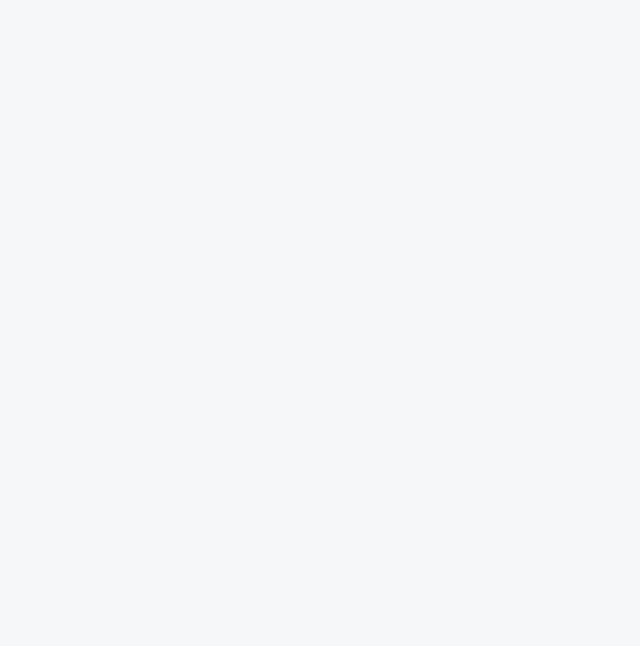
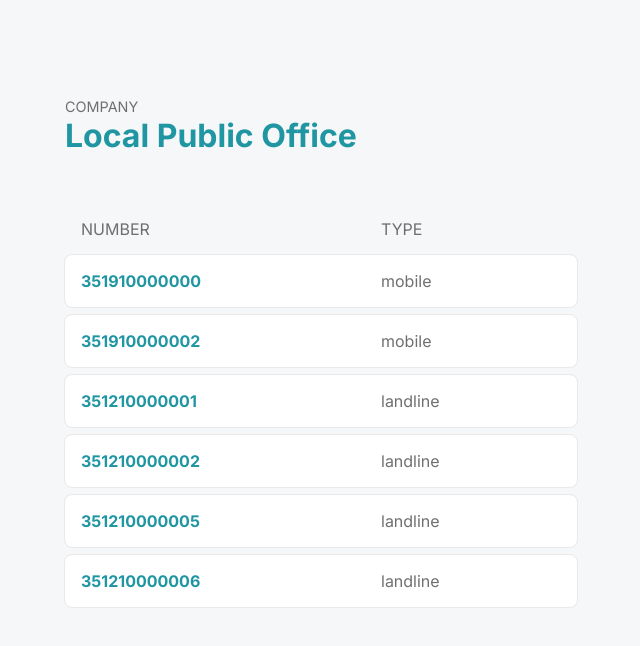
Before and after one commit to kdumagalhaes/companies_list, a React (Vite) app: page /company/1 in a window 1280 px wide. Shown: the top 646 px of the page, without its empty margins (319-959 px from the left). Built offline with nearby package versions, Linux system fonts and the light colour scheme; data requests are answered from the project's data file.

Commit message:
Add Company page && add CompaniesContext

```diff
--- a/src/App.tsx
+++ b/src/App.tsx
@@ -3,14 +3,17 @@ import { defaultTheme } from './styles/themes/default'
 import { GlobalStyle } from './styles/global'
 import { BrowserRouter } from 'react-router-dom'
 import { Router } from './routes/Router'
+import { CompaniesProvider } from './context/CompaniesContext'
 
 function App() {
   return (
     <ThemeProvider theme={defaultTheme}>
-      <BrowserRouter>
-        <Router />
-      </BrowserRouter>
-      <GlobalStyle />
+      <CompaniesProvider>
+        <BrowserRouter>
+          <Router />
+        </BrowserRouter>
+        <GlobalStyle />
+      </CompaniesProvider>
     </ThemeProvider>
   )
 }
--- /dev/null
+++ b/src/context/CompaniesContext.tsx
@@ -0,0 +1,101 @@
+import {
+  createContext,
+  ReactNode,
+  useContext,
+  useState,
+  useEffect,
+} from 'react'
+
+interface CompaniesProviderProps {
+  children: ReactNode
+}
+
+interface CompaniesApi {
+  id: number
+  name: string
+  vatin: string
+}
+
+interface PhoneNumbersApi {
+  id: string
+  type: string
+  company_id: number
+}
+
+interface CompaniesContextModel {
+  companies: CompaniesApi[] | undefined
+  getPhoneNumbersByPathName: (pathName: string) => PhoneNumbersApi[] | undefined
+  getCompanyNameByPathName: (pathName: string) => string
+}
+
+export const CompaniesContext = createContext({} as CompaniesContextModel)
+
+export const CompaniesProvider = ({ children }: CompaniesProviderProps) => {
+  const [companies, setCompanies] = useState<CompaniesApi[]>()
+  const [phoneNumbers, setPhoneNumbers] = useState<PhoneNumbersApi[]>()
+
+  const COMPANIES_URL = 'http://localhost:3000/companies'
+  const PHONE_NUMBERS_URL = 'http://localhost:3000/phone_numbers'
+
+  const fetchCompanies = async () => {
+    try {
+      const response = await fetch(COMPANIES_URL)
+      const data = await response.json()
+      setCompanies(data)
+    } catch (error) {
+      console.warn(error)
+    }
+  }
+
+  const fetchNumbers = async () => {
+    try {
+      const response = await fetch(PHONE_NUMBERS_URL)
+      const data = await response.json()
+      setPhoneNumbers(data)
+    } catch (error) {
+      console.warn(error)
+    }
+  }
+
+  const getPhoneNumbersByPathName = (pathName: string) => {
+    const companyId = pathName.slice(9)
+    return phoneNumbers?.filter(
+      (phoneNumber) => phoneNumber.company_id === Number(companyId),
+    )
+  }
+
+  const getCompanyNameByPathName = (pathName: string) => {
+    const companyId = pathName.slice(9)
+    const company = companies?.filter(
+      (company) => company.id === Number(companyId),
+    )
+    return company ? company[0].name : ''
+  }
+
+  useEffect(() => {
+    fetchCompanies()
+    fetchNumbers()
+  }, [])
+
+  const value = {
+    companies,
+    getPhoneNumbersByPathName,
+    getCompanyNameByPathName,
+  }
+
+  return (
+    <CompaniesContext.Provider value={value}>
+      {children}
+    </CompaniesContext.Provider>
+  )
+}
+
+export const useCompanies = () => {
+  const context = useContext(CompaniesContext)
+
+  if (context === undefined) {
+    throw new Error('useCompanies must be used within CompaniesContext.')
+  }
+
+  return context
+}
--- /dev/null
+++ b/src/pages/Company/Company.tsx
@@ -0,0 +1,34 @@
+import { Header } from '../../components/Header/Header'
+import { List } from '../../components/List/List'
+import { Modes } from '../../styles/themes/default'
+import { Container } from './styles'
+import { useLocation } from 'react-router'
+import { useCompanies } from '../../context/CompaniesContext'
+
+export function Company() {
+  const { pathname } = useLocation()
+  const { getPhoneNumbersByPathName, getCompanyNameByPathName } = useCompanies()
+
+  const filteredPhoneNumbers = getPhoneNumbersByPathName(pathname)
+  const companyName = getCompanyNameByPathName(pathname)
+
+  return (
+    <Container>
+      <Header mode={Modes.GREEN} type="Company" title={companyName} />
+      <List mode={Modes.GREEN} title1="Number" title2="Type">
+        {filteredPhoneNumbers?.map((number) => {
+          return (
+            <ul key={number.id} className="data-row">
+              <li className="data-row-1">
+                <a href="#" className="data-link">
+                  {number.id}
+                </a>
+              </li>
+              <li className="data-row-2">{number.type}</li>
+            </ul>
+          )
+        })}
+      </List>
+    </Container>
+  )
+}
--- /dev/null
+++ b/src/pages/Company/styles.ts
@@ -0,0 +1,7 @@
+import styled from 'styled-components'
+
+export const Container = styled.div`
+  padding: 0 1.5rem;
+  margin: 6rem auto 15rem auto;
+  max-width: 35rem;
+`
--- a/src/pages/Home/Home.tsx
+++ b/src/pages/Home/Home.tsx
@@ -1,33 +1,12 @@
-import { useEffect, useState } from 'react'
 import { Header } from '../../components/Header/Header'
 import { List } from '../../components/List/List'
 import { Modes } from '../../styles/themes/default'
 import { Container } from './styles'
-
-interface CompaniesApi {
-  id: number
-  name: string
-  vatin: string
-}
+import { NavLink } from 'react-router-dom'
+import { useCompanies } from '../../context/CompaniesContext'
 
 export function Home() {
-  const URL = 'http://localhost:3000/companies'
-
-  const [companies, setCompanies] = useState<CompaniesApi[]>()
-
-  const fetchCompanies = async () => {
-    try {
-      const response = await fetch(URL)
-      const data = await response.json()
-      setCompanies(data)
-    } catch (error) {
-      console.warn(error)
-    }
-  }
-
-  useEffect(() => {
-    fetchCompanies()
-  }, [])
+  const { companies } = useCompanies()
 
   return (
     <Container>
@@ -37,9 +16,12 @@ export function Home() {
           return (
             <ul key={company.id} className="data-row">
               <li className="data-row-1">
-                <a href="#" className="data-link">
+                <NavLink
+                  to={{ pathname: `/company/${company.id}` }}
+                  className="data-link"
+                >
                   {company.name}
-                </a>
+                </NavLink>
               </li>
               <li className="data-row-2">{company.vatin}</li>
             </ul>
--- a/src/routes/Router.tsx
+++ b/src/routes/Router.tsx
@@ -1,11 +1,12 @@
 import { Route, Routes } from 'react-router-dom'
+import { Company } from '../pages/Company/Company'
 import { Home } from '../pages/Home/Home'
 
 export function Router() {
   return (
     <Routes>
       <Route path="/" element={<Home />} />
-      <Route path="/company/:companyId" />
+      <Route path="/company/:companyId" element={<Company />} />
     </Routes>
   )
 }
```
